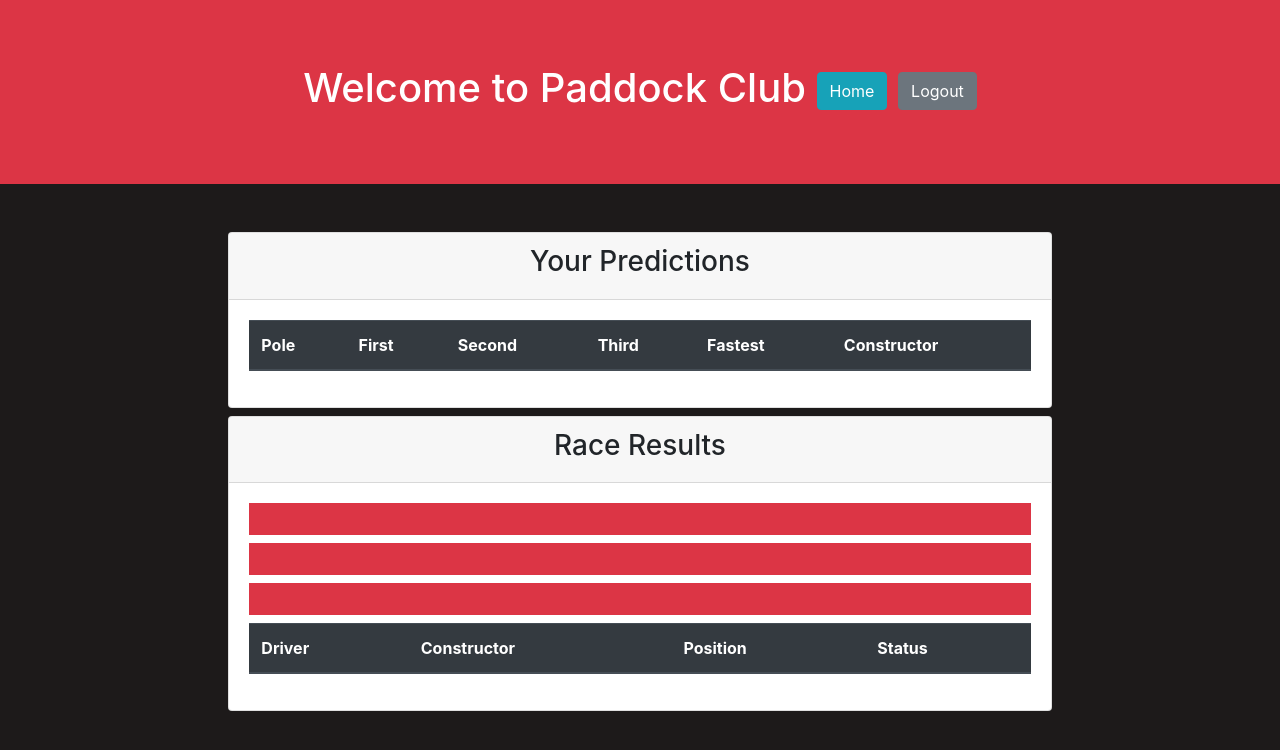
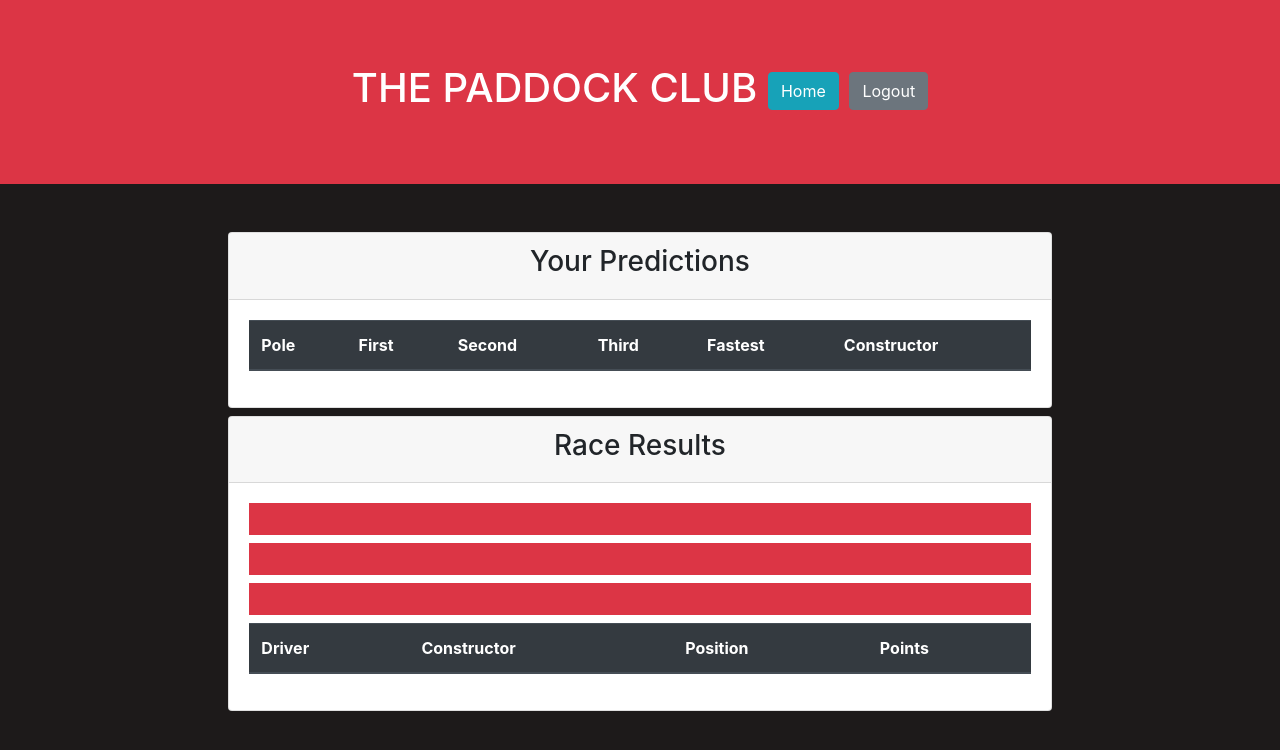
Before and after one commit to Rushijain/f1-predictor, a website: page express/results.html in a window 1280 px wide. Drawn offline with nearby package versions, Linux system fonts and the light colour scheme; no server answers; sample sign-in values are in the browser's storage.

Commit message:
Update Header Name and Change Status Key to Points

```diff
--- a/express/results.html
+++ b/express/results.html
@@ -9,7 +9,7 @@
 </head>
 <body>
   <div class="jumbotron jumbotron-fluid bg-danger">
-    <h1 class="text-center text-white">Welcome to Paddock Club
+    <h1 class="text-center text-white">THE PADDOCK CLUB
       <button class="btn btn-info" onclick="goHome()">Home</button>
       <button class="btn btn-secondary" onclick="logout()">Logout</button>
     </h1>
@@ -57,7 +57,7 @@
                   <th>Driver</th>
                   <th>Constructor</th>
                   <th>Position</th>
-                  <th>Status</th>
+                  <th>Points</th>
                 </tr>
               </thead>
               <tbody id="raceResultsBody">
@@ -159,7 +159,7 @@
               <td>${r.driver}</td>
               <td>${r.constructor}</td>
               <td>${r.position}</td>
-              <td>${r.status}</td>
+              <td>${r.points}</td>
             </tr>
           `;
 
```
Also changed, not shown: express/home.html (+1 -1 lines), express/leaderboard.html (+1 -1 lines), express/predict.html (+1 -1 lines), express/quali_prediction.html (+1 -1 lines), express/season_prediction.html (+1 -1 lines), express/season_results.html (+1 -1 lines).
